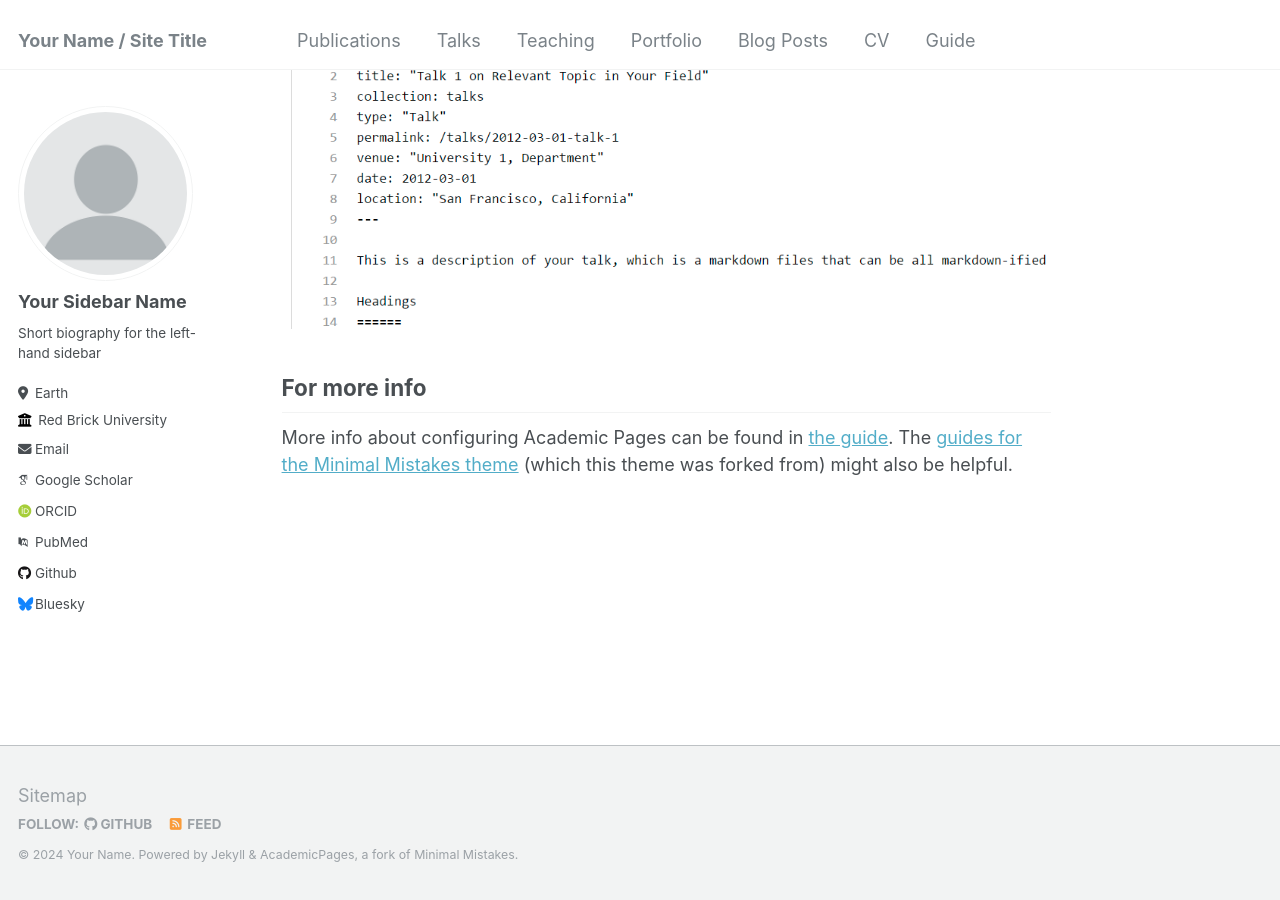
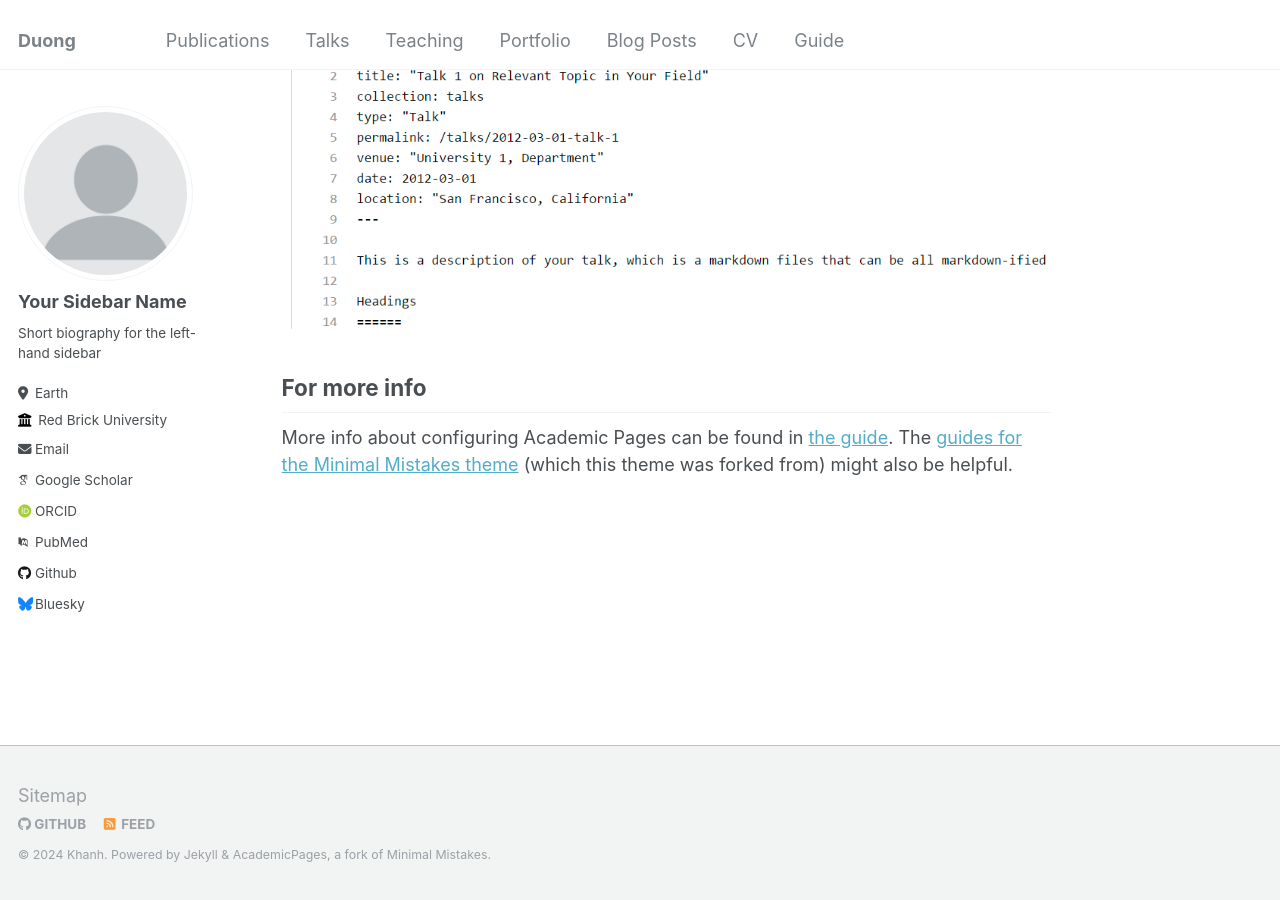
Before and after one commit to duongkhanhk29/duongkhanhk29.github.io, a Jekyll site: the page built from _pages/about.md, in a window 1280 px wide and 900 px high, scrolled down 2660 px. Built offline with Jekyll 4.4.1, drawn with Linux system fonts in a browser that asks for light colours; some web fonts are replaced.

Commit message:
Update _config.yml

```diff
--- a/_config.yml
+++ b/_config.yml
@@ -7,10 +7,10 @@
 # server process.
 
 # Basic Site Settings
-locale                   : "en-US"
-title                    : "Your Name / Site Title"
+locale                   : "en-NL"
+title                    : "Duong"
 title_separator          : "-"
-name                     : &name "Your Name"
+name                     : &name "Khanh"
 description              : &description "personal description"
 url                      : https://academicpages.github.io # the base hostname & protocol for your site e.g. "https://mmistakes.github.io"
 baseurl                  : "" # the subpath of your site, e.g. "/blog"
```
